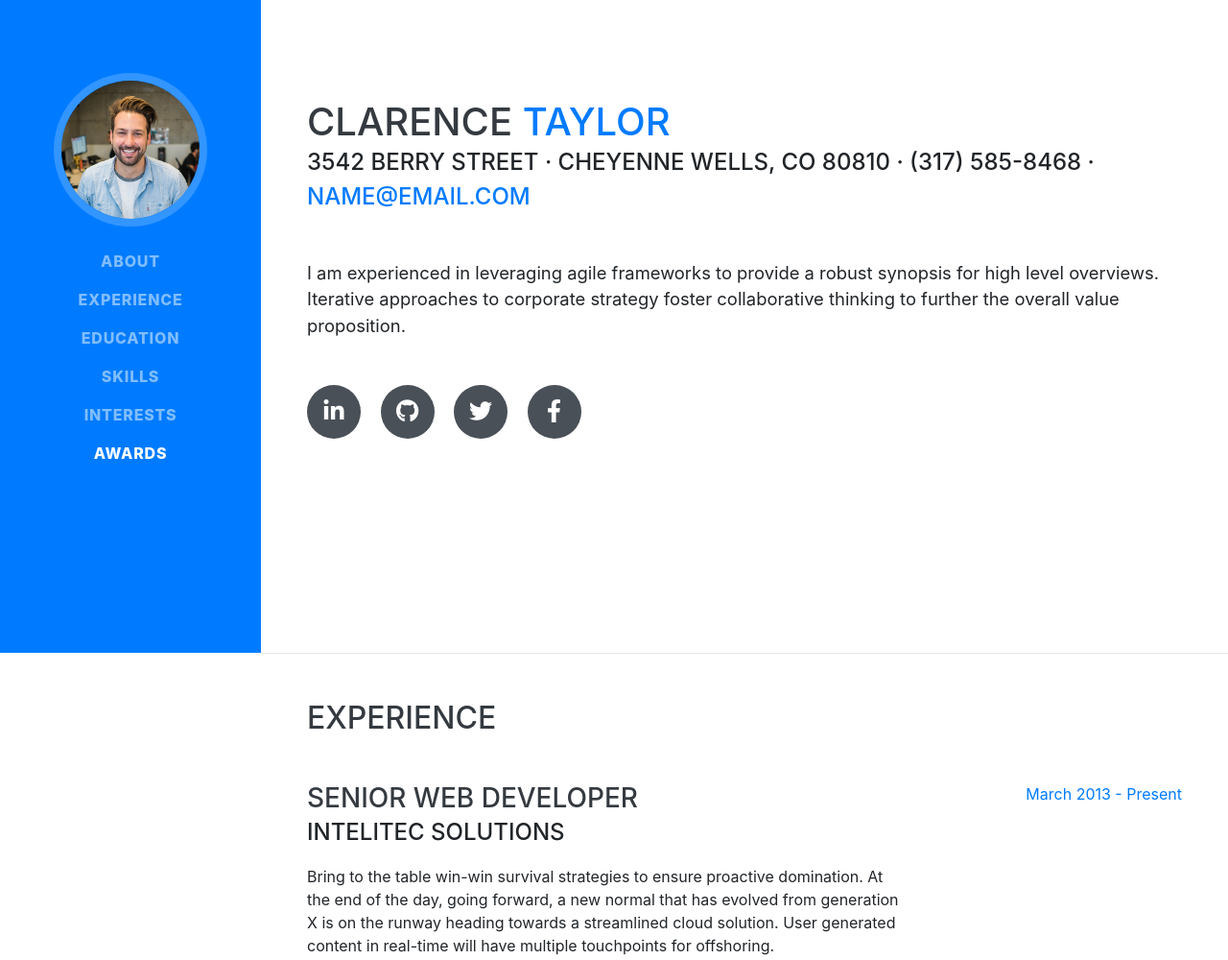
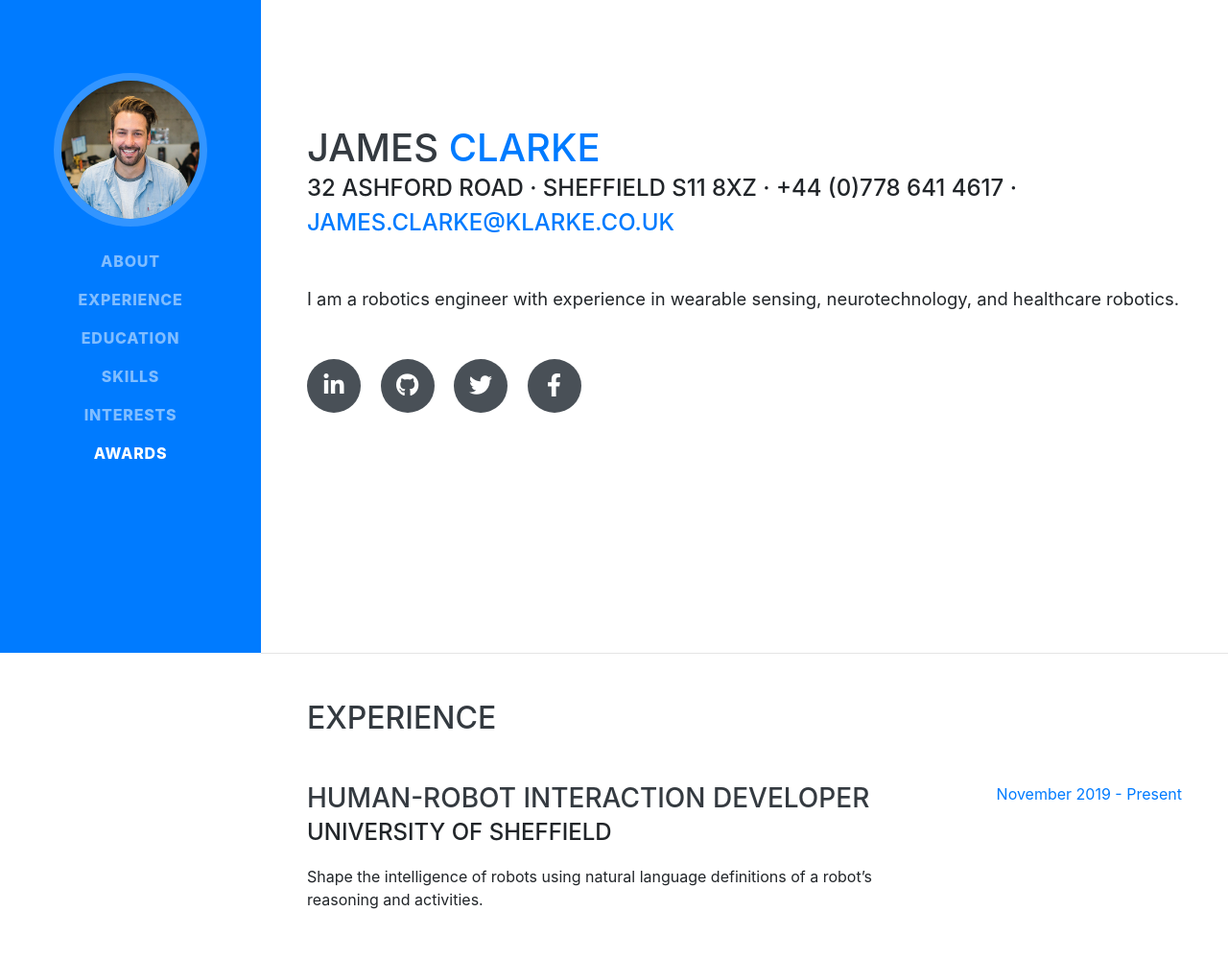
Before and after one commit to jimmyclarke01/jimmyclarke01.github.io, a website with bundled scripts: page index.html in a window 1280 px wide. Shown: the part 120-1120 px from the top of the page at 96% size. Built offline with nearby package versions, Linux system fonts and the light colour scheme; a web font is replaced by a local one.

Commit message:
Handful of changes made to content

```diff
--- a/index.html
+++ b/index.html
@@ -8,7 +8,7 @@
   <meta name="description" content="">
   <meta name="author" content="">
 
-  <title>Resume - Start Bootstrap Theme</title>
+  <title>James Clarke</title>
 
   <!-- Bootstrap core CSS -->
   <link href="vendor/bootstrap/css/bootstrap.min.css" rel="stylesheet">
@@ -27,7 +27,7 @@
 
   <nav class="navbar navbar-expand-lg navbar-dark bg-primary fixed-top" id="sideNav">
     <a class="navbar-brand js-scroll-trigger" href="#page-top">
-      <span class="d-block d-lg-none">Clarence Taylor</span>
+      <span class="d-block d-lg-none">James Clarke</span>
       <span class="d-none d-lg-block">
         <img class="img-fluid img-profile rounded-circle mx-auto mb-2" src="img/profile.jpg" alt="">
       </span>
@@ -63,13 +63,13 @@
 
     <section class="resume-section p-3 p-lg-5 d-flex align-items-center" id="about">
       <div class="w-100">
-        <h1 class="mb-0">Clarence
-          <span class="text-primary">Taylor</span>
+        <h1 class="mb-0">James
+          <span class="text-primary">Clarke</span>
         </h1>
-        <div class="subheading mb-5">3542 Berry Street · Cheyenne Wells, CO 80810 · (317) 585-8468 ·
-          <a href="mailto:name@email.com">name@email.com</a>
+        <div class="subheading mb-5">32 Ashford Road · Sheffield S11 8XZ · +44 (0)778 641 4617 ·
+          <a href="mailto:james.clarke@klarke.co.uk">james.clarke@klarke.co.uk</a>
         </div>
-        <p class="lead mb-5">I am experienced in leveraging agile frameworks to provide a robust synopsis for high level overviews. Iterative approaches to corporate strategy foster collaborative thinking to further the overall value proposition.</p>
+        <p class="lead mb-5">I am a robotics engineer with experience in wearable sensing, neurotechnology, and healthcare robotics.</p>
         <div class="social-icons">
           <a href="#">
             <i class="fab fa-linkedin-in"></i>
@@ -95,12 +95,12 @@
 
         <div class="resume-item d-flex flex-column flex-md-row justify-content-between mb-5">
           <div class="resume-content">
-            <h3 class="mb-0">Senior Web Developer</h3>
-            <div class="subheading mb-3">Intelitec Solutions</div>
-            <p>Bring to the table win-win survival strategies to ensure proactive domination. At the end of the day, going forward, a new normal that has evolved from generation X is on the runway heading towards a streamlined cloud solution. User generated content in real-time will have multiple touchpoints for offshoring.</p>
+            <h3 class="mb-0">Human-Robot Interaction Developer</h3>
+            <div class="subheading mb-3">University of Sheffield</div>
+            <p>Shape the intelligence of robots using natural language definitions of a robot’s reasoning and activities.</p>
           </div>
           <div class="resume-date text-md-right">
-            <span class="text-primary">March 2013 - Present</span>
+            <span class="text-primary">November 2019 - Present</span>
           </div>
         </div>
 
```
